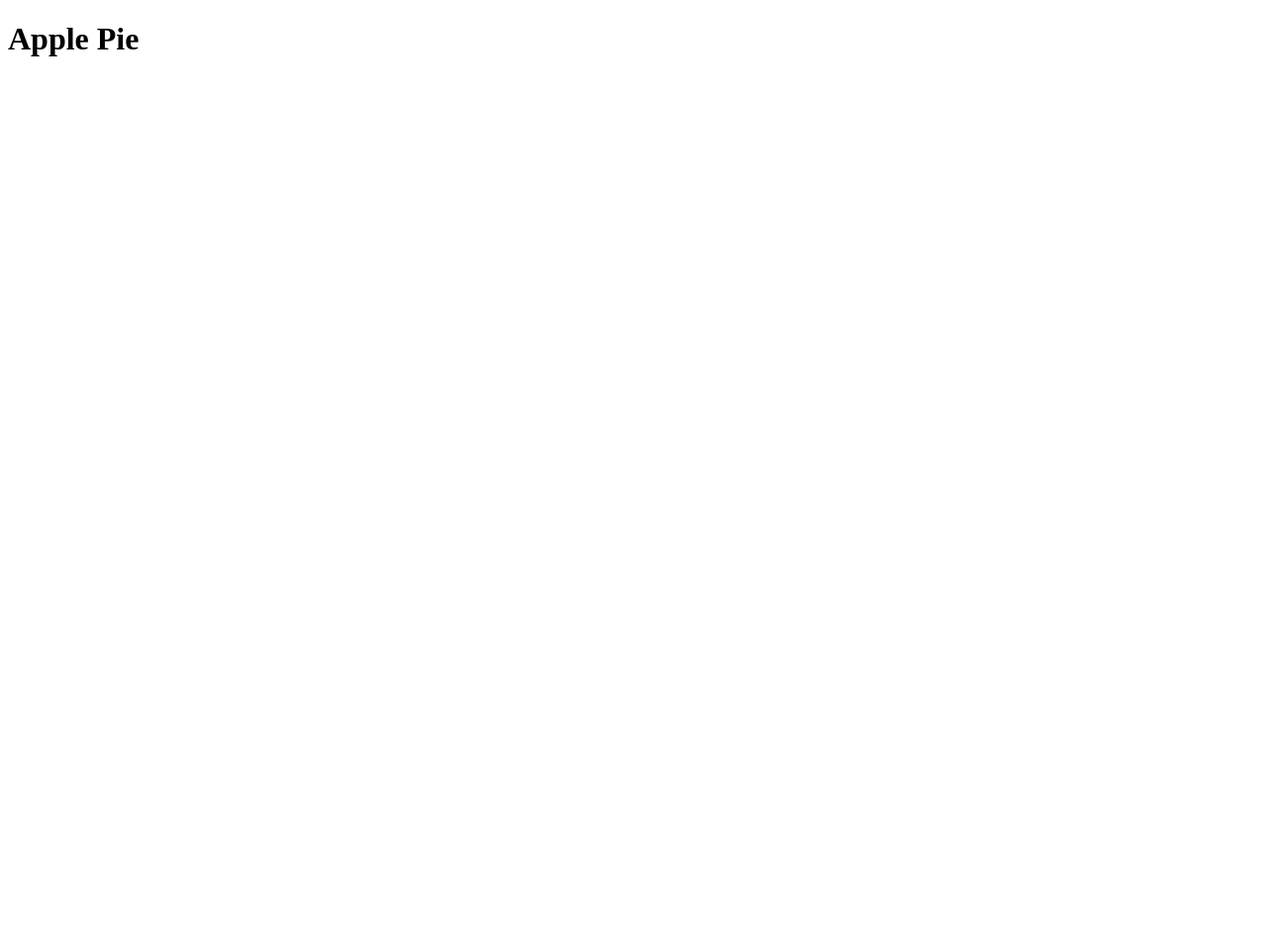
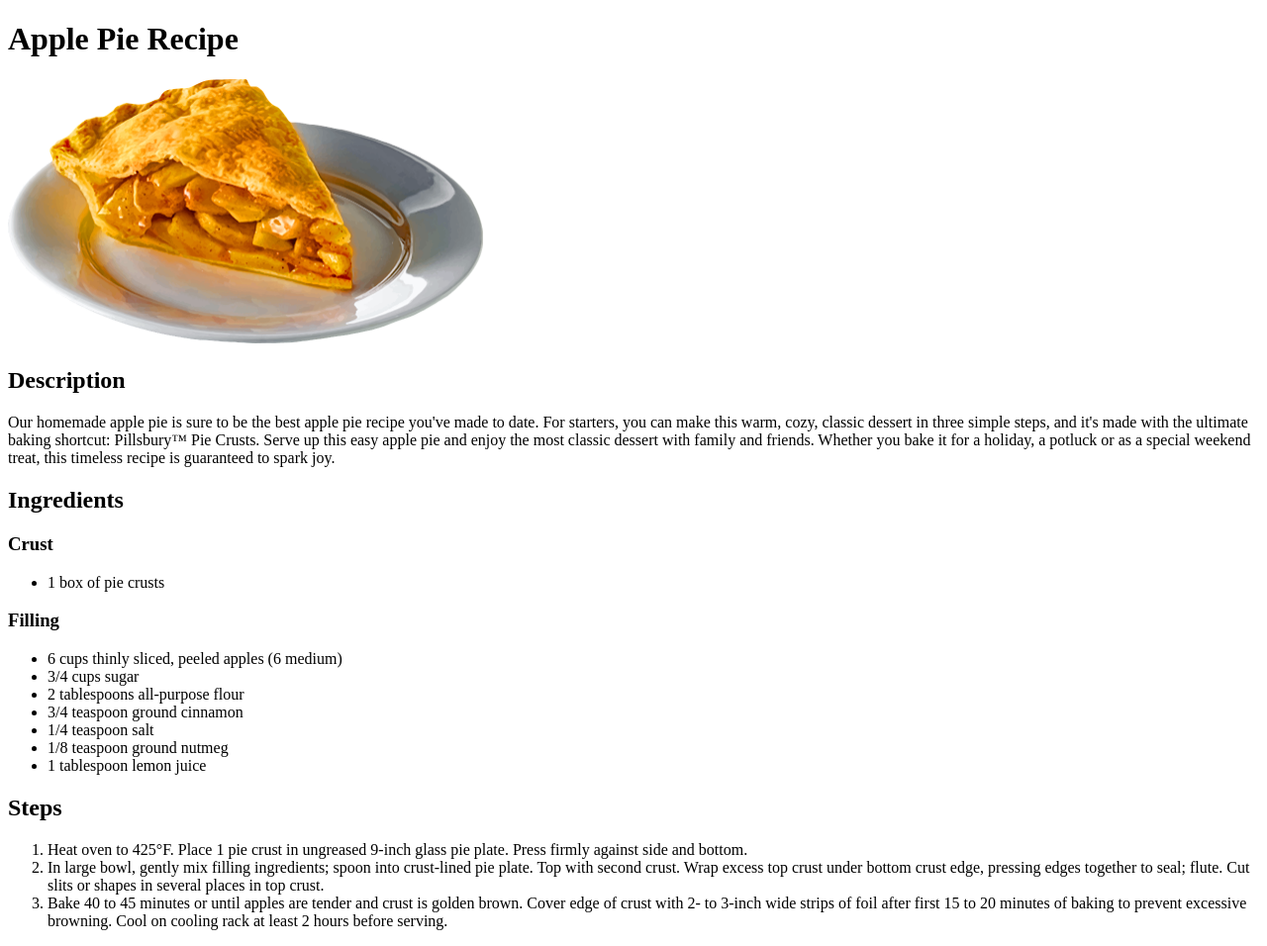
Before and after one commit to jeffreyflorek/odin-recipes, a plain HTML site: page apple-pie.html in a window 1280 px wide. Shown: the whole page at 99% size. Before the commit the page ends 800 px from the top, so only its background shows below. Drawn offline with Linux system fonts and the light colour scheme.

Commit message:
Add apple pie recipe

```diff
--- a/apple-pie.html
+++ b/apple-pie.html
@@ -5,6 +5,44 @@
         <title>Apple Pie Recipe</title>
     </head>
     <body>
-        <h1>Apple Pie</h1>
+        <h1>Apple Pie Recipe</h1>
+        <img width="480" src="img/apple-pie.png" alt="a slice of apple pie ">
+        <h2>Description</h2>
+        <p>Our homemade apple pie is sure to be the best apple pie recipe you've
+            made to date. For starters, you can make this warm, cozy, classic
+            dessert in three simple steps, and it's made with the ultimate
+            baking shortcut: Pillsbury™ Pie Crusts. Serve up this easy apple pie
+            and enjoy the most classic dessert with family and friends. Whether
+            you bake it for a holiday, a potluck or as a special weekend treat,
+            this timeless recipe is guaranteed to spark joy.</p>
+        <h2>Ingredients</h2>
+        <h3>Crust</h3>
+        <ul>
+            <li>1 box of pie crusts</li>
+        </ul>
+        <h3>Filling</h3>
+        <ul>
+            <li>6 cups thinly sliced, peeled apples (6 medium)</li>
+            <li>3/4 cups sugar</li>
+            <li>2 tablespoons all-purpose flour</li>
+            <li>3/4 teaspoon ground cinnamon</li>
+            <li>1/4 teaspoon salt</li>
+            <li>1/8 teaspoon ground nutmeg</li>
+            <li>1 tablespoon lemon juice</li>
+        </ul>
+        <h2>Steps</h2>
+        <ol>
+            <li>Heat oven to 425°F. Place 1 pie crust in ungreased 9-inch glass
+                pie plate. Press firmly against side and bottom.</li>
+            <li>In large bowl, gently mix filling ingredients; spoon into
+                crust-lined pie plate. Top with second crust. Wrap excess top
+                crust under bottom crust edge, pressing edges together to seal;
+                flute. Cut slits or shapes in several places in top crust.</li>
+            <li>Bake 40 to 45 minutes or until apples are tender and crust is
+                golden brown. Cover edge of crust with 2- to 3-inch wide strips
+                of foil after first 15 to 20 minutes of baking to prevent
+                excessive browning. Cool on cooling rack at least 2 hours before
+                serving.</li>
+        </ol>
     </body>
 </html>
```
Also changed, not shown: img/apple-pie.png (added).
